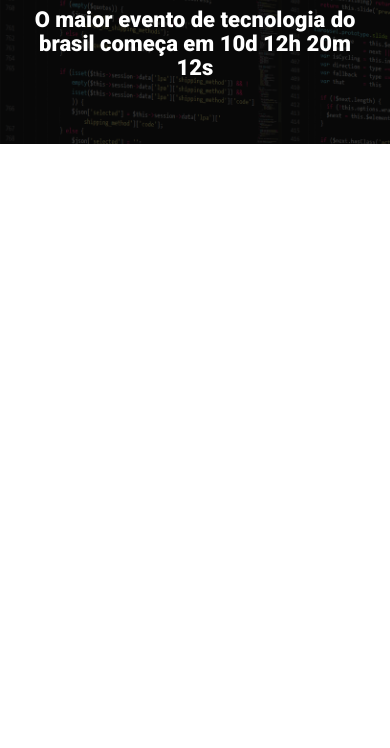
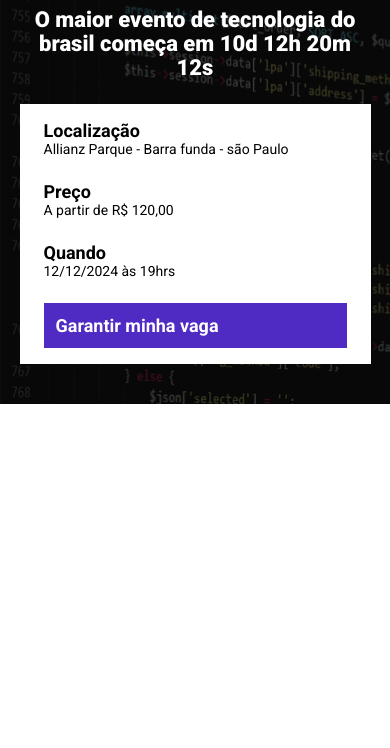
Before and after one commit to KaikalDev/ebac_tech_talk, a website built with Parcel: page src/index.html in a window 390 px wide. Shown: the part 96-844 px from the top of the page. Built offline with nearby package versions, Linux system fonts and the light colour scheme.

Commit message:
cCriação finalização do hero

```diff
--- a/src/index.html
+++ b/src/index.html
@@ -16,8 +16,28 @@
             <p class="hero__text">
                 O maior evento de tecnologia do brasil começa em 10d 12h 20m 12s
             </p>
+            <div class="infos-bar">
+                <ul class="infos-bar__infos">
+                    <li class="infos-bar__infos__item">
+                        <b>Localização</b>
+                        Allianz Parque - Barra funda - são Paulo
+                    </li>
+                    <li class="infos-bar__infos__item">
+                        <b>Preço</b>
+                        A partir de R$ 120,00
+                    </li>
+                    <li class="infos-bar__infos__item">
+                        <b>Quando</b>
+                        12/12/2024 às 19hrs
+                    </li>
+                </ul>
+                <a href="" class="button button--primary">
+                    Garantir minha vaga
+                </a>
+            </div>
         </div>
     </header>
+
 
     <script src="./script/main.js"></script>
 </body>
--- a/src/styles/_hero.scss
+++ b/src/styles/_hero.scss
@@ -1,3 +1,4 @@
+
 .hero {
     padding-top: 64px;
     padding-bottom: 100px;
--- /dev/null
+++ b/src/styles/components/_buttons.scss
@@ -0,0 +1,24 @@
+.button {
+    padding: 12px;
+    font-size: 18px;
+    font-weight: bold;
+    text-decoration: none;
+    text-align: center;
+    white-space: nowrap;
+
+    &--primary {
+        color: #fff;
+        background-color: #4F2AC3;
+    }
+
+    @media (max-width: 640px) {
+        display: flex;
+        width: 100%;
+        align-items: center;
+
+    }
+    @media (max-width:1024px) {
+        display: flex;
+        align-items: center;
+    }
+}
--- /dev/null
+++ b/src/styles/components/_infos-bar.scss
@@ -0,0 +1,42 @@
+.infos-bar {
+    padding: 16px 24px;
+    background-color: #fff;
+    display: flex;
+    justify-content: space-between;
+
+    &__infos{
+        display: flex;
+        gap: 40px;
+
+        &__item{
+            font-size: 14px;
+            color: #000;
+
+            b{
+                font-size: 18px;
+                display: block;
+                color: #000;
+
+            }
+
+        }
+    }
+
+    @media (max-width: 640px) {
+        display: block;
+
+        &__infos {
+            display: block;
+
+            &__item {
+                margin-bottom: 24px;
+            }
+        }
+    }
+
+    @media (max-width:1024px) {
+        &__infos {
+            gap: 16px;
+        }
+    }
+}
--- a/src/styles/main.scss
+++ b/src/styles/main.scss
@@ -1,4 +1,6 @@
 @use 'hero';
+@use 'components/infos-bar';
+@use 'components/buttons';
 
 * {
     margin: 0;
@@ -6,6 +8,7 @@
     box-sizing: border-box;
     font-family: Roboto, sans-serif;
     color: #fff;
+    list-style: none;
 }
 
 .container {
```
